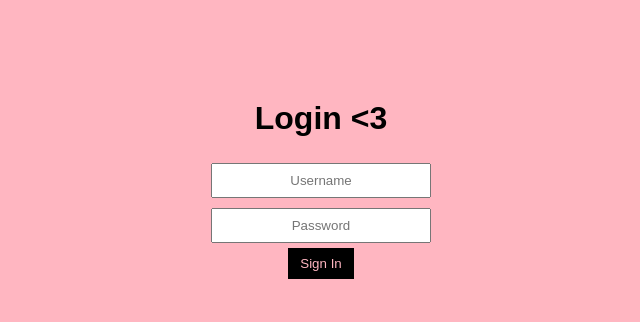
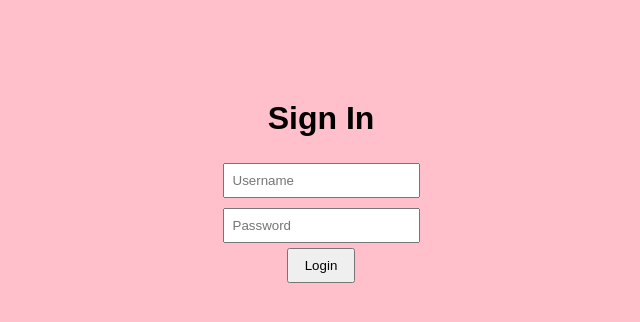
Before and after one commit to Roland-Vortex/Personal, a Flask app: page / in a window 1280 px wide. Shown: the top 322 px of the page, without its empty margins (319-959 px from the left). Run offline with Flask 3, Linux system fonts and the light colour scheme.

Commit message:
login.html

```diff
--- a/shared_hangouts/templates/login.html
+++ b/shared_hangouts/templates/login.html
@@ -1,49 +1,31 @@
 <!DOCTYPE html>
-<html>
+<html lang="en">
 <head>
+    <meta charset="UTF-8">
     <title>Login</title>
     <style>
         body {
-            background-color: #ffb6c1;
+            background-color: pink;
             color: black;
-            font-family: Arial;
+            font-family: Arial, sans-serif;
             text-align: center;
             margin-top: 100px;
         }
-
-        input {
-            padding: 8px;
-            margin: 5px;
-            width: 200px;
-            text-align: center;
-        }
-
-        button {
-            background-color: black;
-            color: #ffb6c1;
-            border: none;
-            padding: 8px 12px;
-            cursor: pointer;
-        }
+        input { margin: 5px; padding: 8px; }
+        button { padding: 8px 16px; }
     </style>
 </head>
 <body>
-
-    <h1> Login <3 </h1>
-
-    {% with messages = get_flashed_messages() %}
-        {% if messages %}
-            {% for message in messages %}
-                <p>{{ message }}</p>
-            {% endfor %}
-        {% endif %}
-    {% endwith %}
-
+    <h1>Sign In</h1>
     <form method="POST">
         <input type="text" name="username" placeholder="Username" required><br>
         <input type="password" name="password" placeholder="Password" required><br>
-        <button type="submit">Sign In</button>
+        <button type="submit">Login</button>
     </form>
-
+    {% with messages = get_flashed_messages() %}
+    {% if messages %}
+        <p style="color:red;">{{ messages[0] }}</p>
+    {% endif %}
+    {% endwith %}
 </body>
 </html>
```
